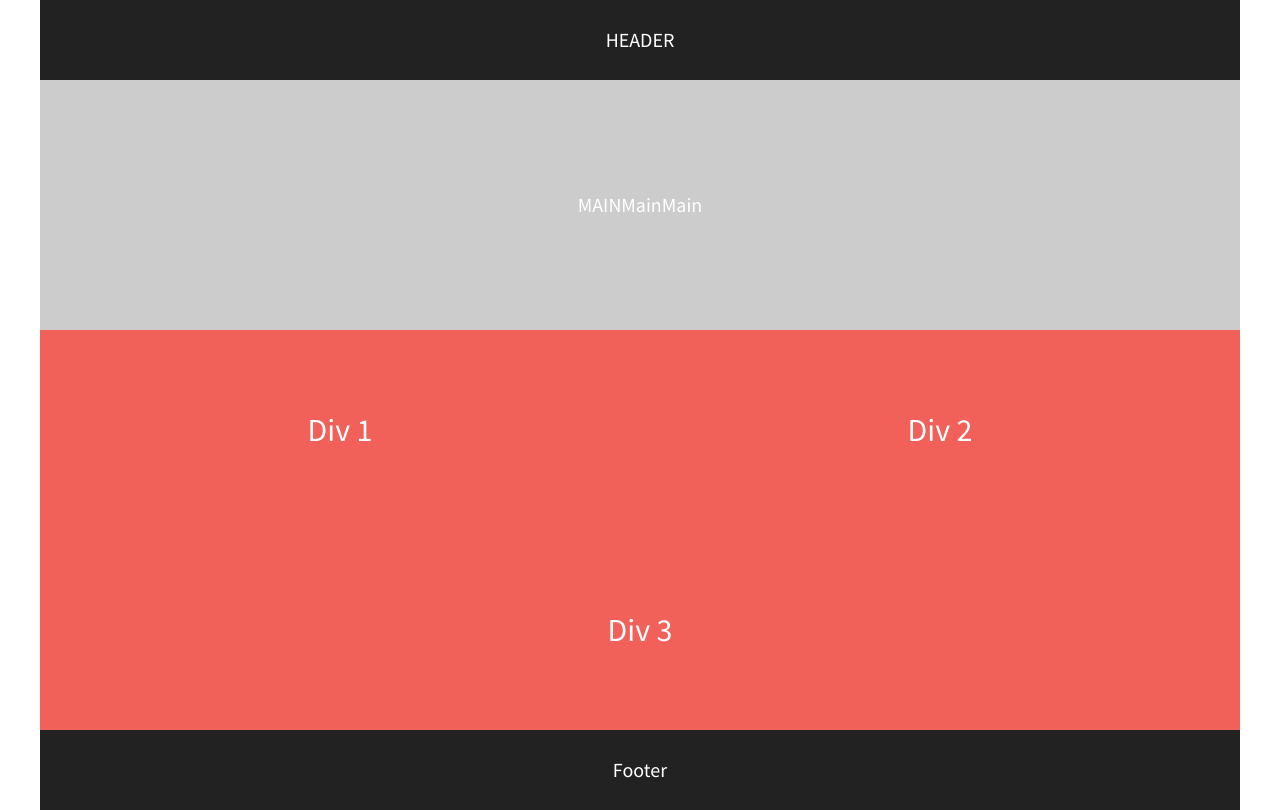
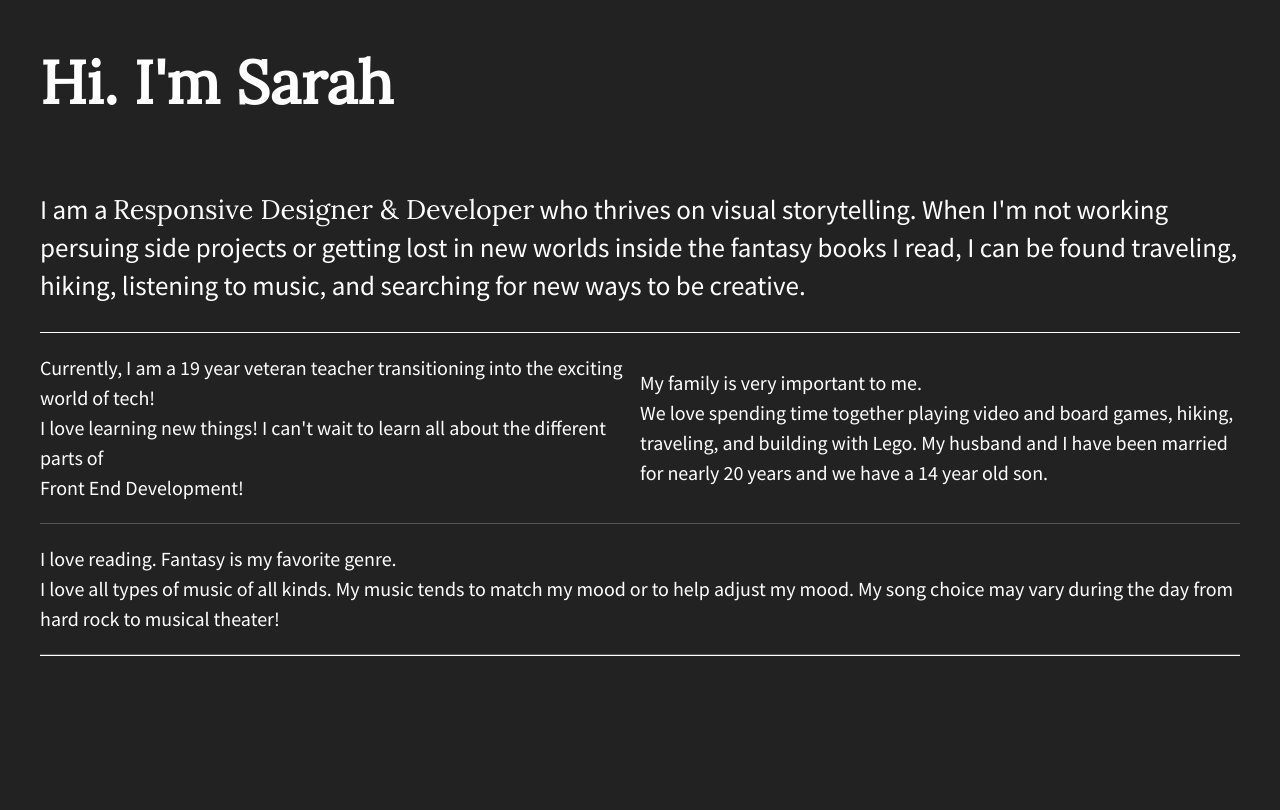
Before and after one commit to SarahKerstetter/skflexweb, a plain HTML site: page index.html in a window 1280 px wide. Drawn offline with nearby package versions, Linux system fonts and the light colour scheme.

Commit message:
Add header

```diff
--- a/css/main.css
+++ b/css/main.css
@@ -95,7 +95,7 @@ textarea {
    Author's custom styles
    ========================================================================== */
 html {
-  background-color: #fff;
+  background-color: #222;
   height: 100%;
   width: 100%;
 }
@@ -104,49 +104,57 @@ body {
   font-family: 'Source Sans Pro', sans-serif;
   padding: 0 2em;
   font-size: 1.25em;
-  height: 100%;
   color: #fff;
+  display: flex;
+  justify-content: center;
+}
+.flex-container {
+    display: flex;
+    flex-flow: row wrap;
+    justify-content: space-between;
+    max-width: 1200px;
+}
+p span {
+    font-family: 'Lora', sans-serif;
+}
+header,
+footer {
+  display: flex;
+  width: 100%;
+  justify-content: flex-start;
 }
 
-header,
-footer {
-  background-color: #222;
-  height: 80px;
-  width: 100%;
+header h1 {
+    font-family: 'Lora', sans-serif;
+    font-size: 3em;
 }
 
 main {
-  background-color: #ccc;
-  height: 250px;
   width: 100%;
+  display: flex;
+  justify-content: center;
+  border-bottom: 1px solid #fff;
+
+}
+main p {
+    font-size: 1.35em;
+}
+.flex-items {
+    display: flex;
+    justify-content: center;
+    align-items: center;
+    line-height: 1.5em;
+    font-size: 1em;
+    border-bottom: 1px solid #555;
+}
+footer {
+    border-top:1px solid #fff;
+}
+footer i {
+    padding: 30px 20px 0 0;
 }
 
-header,
-footer,
-main {
-	display: flex;
-	justify-content: center;
-	align-items: center;
-}
 
-.flex-container {
-  display: flex;
-  flex-flow: row wrap;
-  justify-content: space-between;
-  align-items: center;
-}
-
-.flex-items {
-  color: #fff;
-  line-height: 1.5em;
-  font-size: 1.6em;
-  background-color: #f16059;
-  width: 30%;
-  height: 200px;
-  display: flex;
-  justify-content: center;
-  align-items: center;
-}
 
 /* ==========================================================================
    Helper classes
--- a/index.html
+++ b/index.html
@@ -3,7 +3,7 @@
     <head>
         <meta charset="utf-8">
         <meta http-equiv="x-ua-compatible" content="ie=edge">
-        <title></title>
+        <title>MyFlexWebPage</title>
         <meta name="description" content="">
         <meta name="viewport" content="width=device-width, initial-scale=1">
 
@@ -22,18 +22,28 @@
 
         <!-- Add your site or application content here -->
         <section class="flex-container">
-            <header>HEADER</header>
-            <main>MAINMainMain</main>
+            <header>
+            <h1>Hi. I'm Sarah</h1>
+            </header>
+            <main>
+            <p> I am a <span> Responsive Designer & Developer</span> who thrives on visual storytelling. When I'm not working persuing side projects or getting lost in new worlds inside the fantasy books I read, I can be found traveling, hiking, listening to music, and searching for new ways to be creative. </p>
+        </main>
             <div id="div-1" class="flex-items">
-                Div 1
+                <p>Currently, I am a 19 year veteran teacher transitioning into the exciting world of tech! <br>I love learning new things! I can't wait to learn all about the different parts of <br> Front End Development! </p>
             </div>
             <div id="div-2" class="flex-items">
-                Div 2
+                <p> My family is very important to me.
+                    <br>We love spending time together playing video and board games, hiking, traveling, and building with Lego. My husband and I have been married for nearly 20 years and we have a 14 year old son. </p>
             </div>
             <div id="div-3" class="flex-items">
-                Div 3
+                <p> I love reading. Fantasy is my favorite genre.
+                    <br>I love all types of music of all kinds. My music tends to match my mood or to help adjust my mood. My song choice may vary during the day from hard rock to musical theater! </p>
             </div>
-            <footer>Footer</footer>
+            <footer>
+                <i class="fab fa-twitter"></i>
+                <i class="fab fa-linkedin"></i>
+                <i class="fab fa-pinterest"></i>
+            </footer>
         </section>
 
         <script src="https://ajax.googleapis.com/ajax/libs/jquery/1.11.3/jquery.min.js"></script>
```
